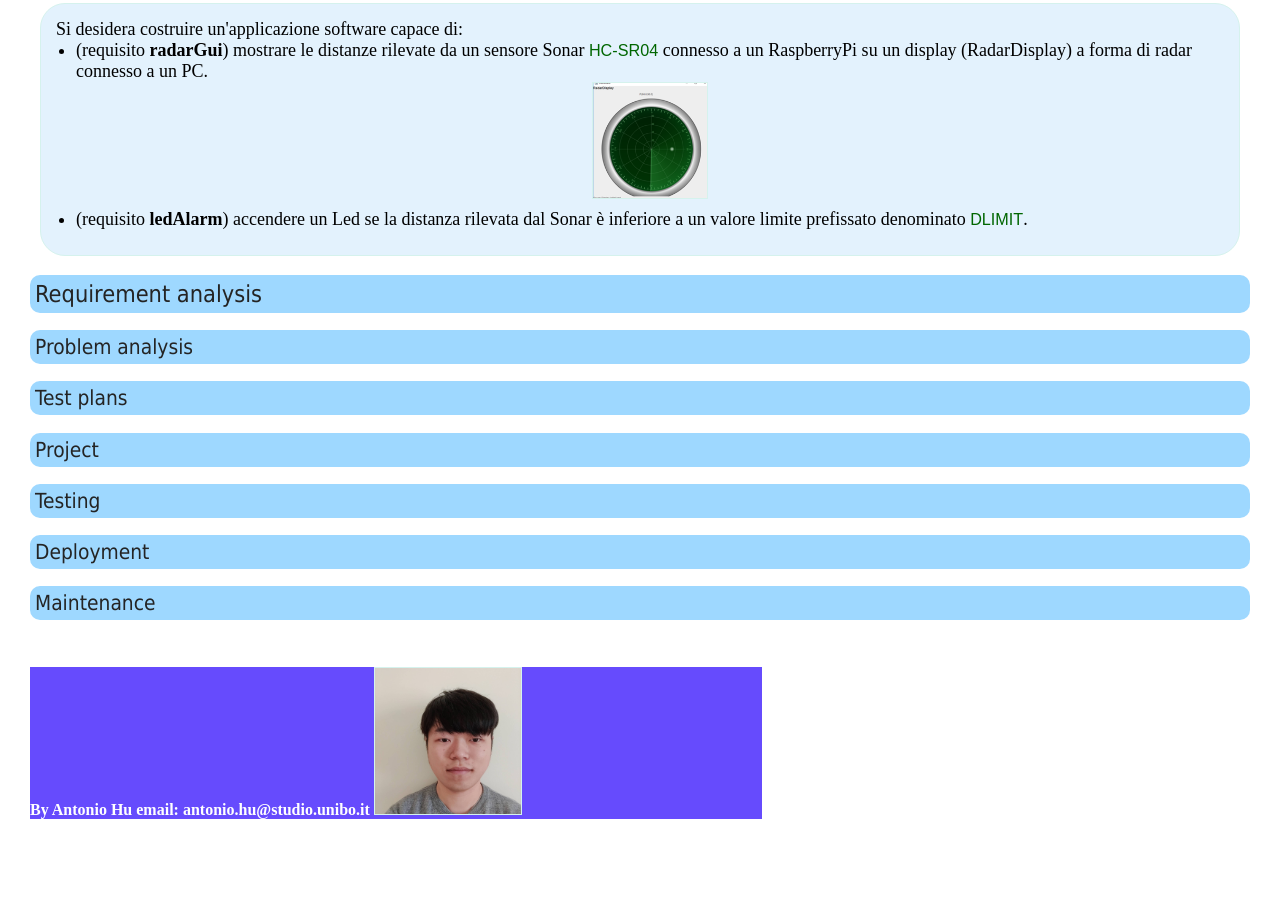
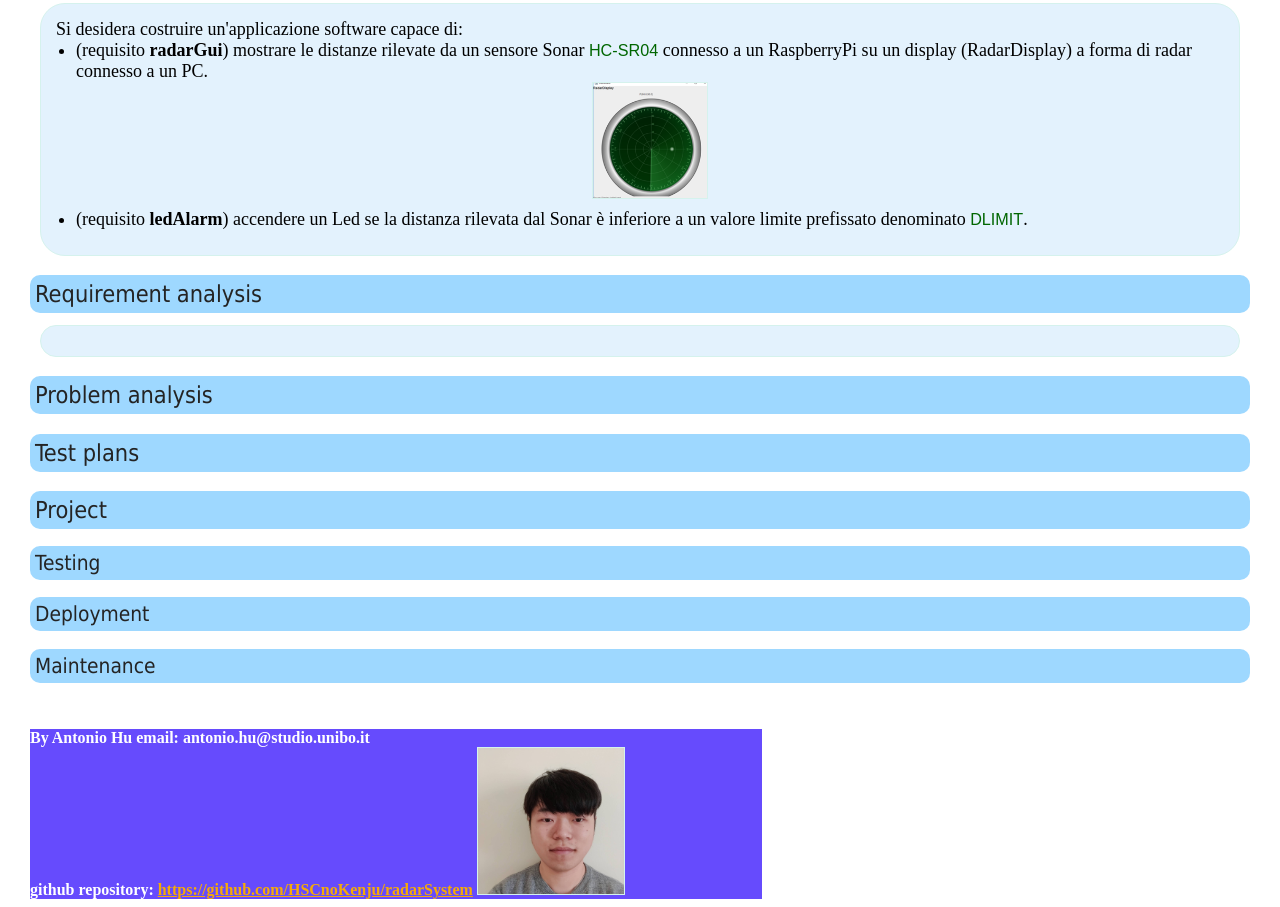
Before and after one commit to HSCnoKenju/radarSystem, a plain HTML site: page userDocs/radarSystem22.html in a window 1280 px wide. Shown: the part 220-1127 px from the top of the page. Before the commit the page ends 1047 px from the top, so only its background shows below. Drawn offline with Linux system fonts and the light colour scheme.

Commit message:
update userDocs for github link

```diff
--- a/userDocs/radarSystem22.html
+++ b/userDocs/radarSystem22.html
@@ -172,7 +172,7 @@ img {
 
 a, a:visited, a:active, a:link, a:hover {
     text-decoration: underline;
-    color: #545454;
+    color: #f5aa08;
     background-color: transparent;
 }
 
@@ -220,6 +220,7 @@ Si desidera costruire un'applicazione software capace di:
 
 
 <h2>Requirement analysis</h2>
+<div class="remark">
 
 
 </div>
@@ -256,6 +257,10 @@ Si desidera costruire un'applicazione software capace di:
 </div>
 <div style="background-color:rgba(86, 56, 253, 0.9); width:60%;text-align:left;color:white">
     <b>By Antonio Hu email: antonio.hu@studio.unibo.it  </b>
+    <br>
+
+    <b>github repository:  <a href="https://github.com/HSCnoKenju/radarSystem">https://github.com/HSCnoKenju/radarSystem</a>  </b>
+
     <img src="img/selfie.jpeg" alt="mbot" width="20%" height="20%">
     </div>
 
```
